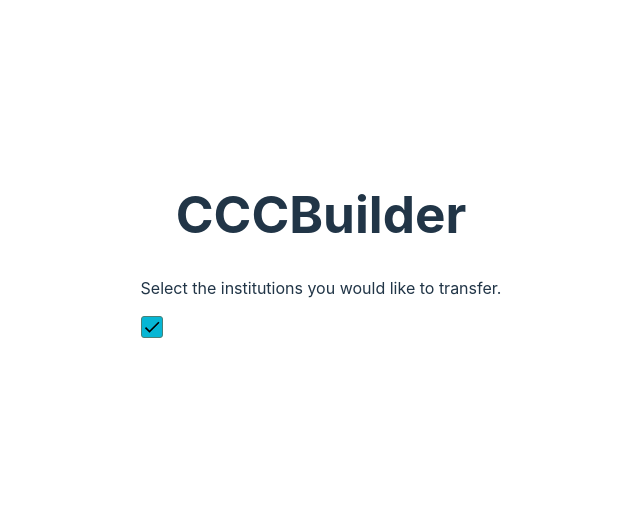
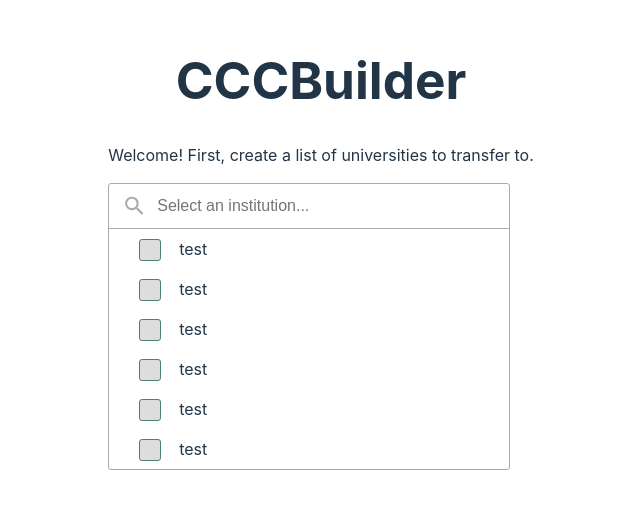
Before and after one commit to michaelrgarcia/ccc-builder, a React (Vite) app: page / in a window 1280 px wide. Shown: the part 156-664 px from the top of the page, without its empty margins (319-959 px from the left). Built offline with nearby package versions, Linux system fonts and the light colour scheme.

Commit message:
Add Autocomplete component w/ options

```diff
--- a/src/components/App.jsx
+++ b/src/components/App.jsx
@@ -1,6 +1,32 @@
-import Checkbox from "./Checkbox";
+import "../styles/App.css";
+import Autocomplete from "./Autocomplete";
 
-import "../styles/App.css";
+const schools = [
+  {
+    name: "test",
+    id: 3,
+  },
+  {
+    name: "test",
+    id: 3,
+  },
+  {
+    name: "test",
+    id: 3,
+  },
+  {
+    name: "test",
+    id: 3,
+  },
+  {
+    name: "test",
+    id: 3,
+  },
+  {
+    name: "test",
+    id: 3,
+  },
+];
 
 function App() {
   return (
@@ -8,10 +34,10 @@ function App() {
       <header>
         <h1>CCCBuilder</h1>
         <p className="user-guide">
-          Select the institutions you would like to transfer.
+          Welcome! First, create a list of universities to transfer to.
         </p>
       </header>
-      <Checkbox checked={true} />
+      <Autocomplete options={schools} />
     </>
   );
 }
```
